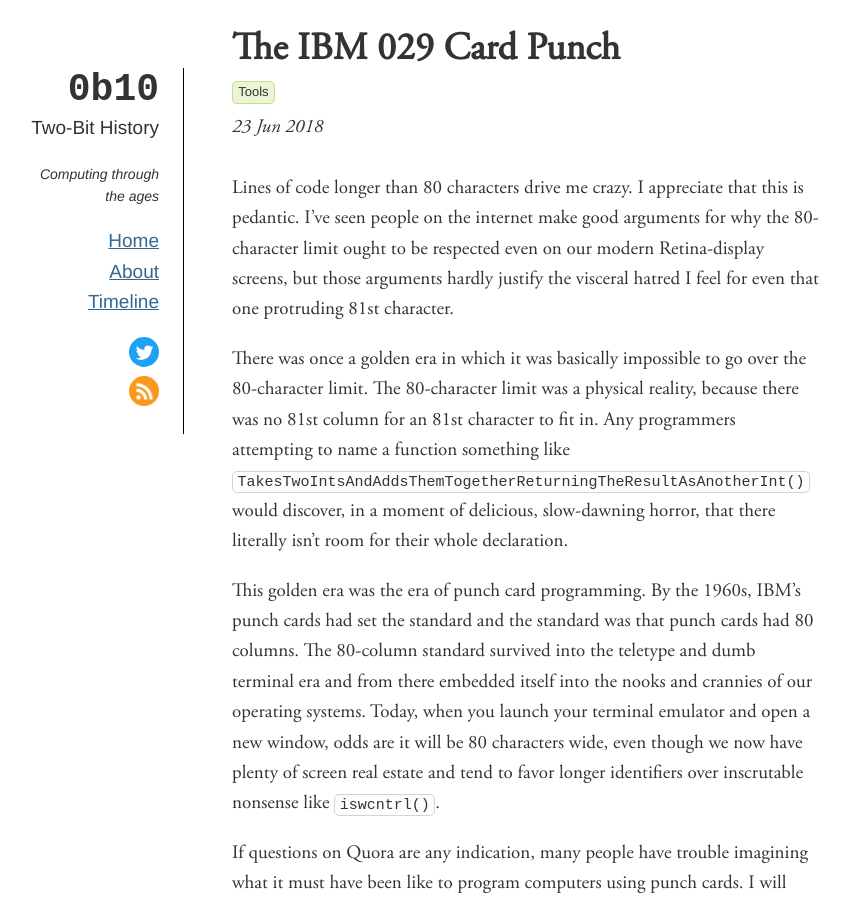
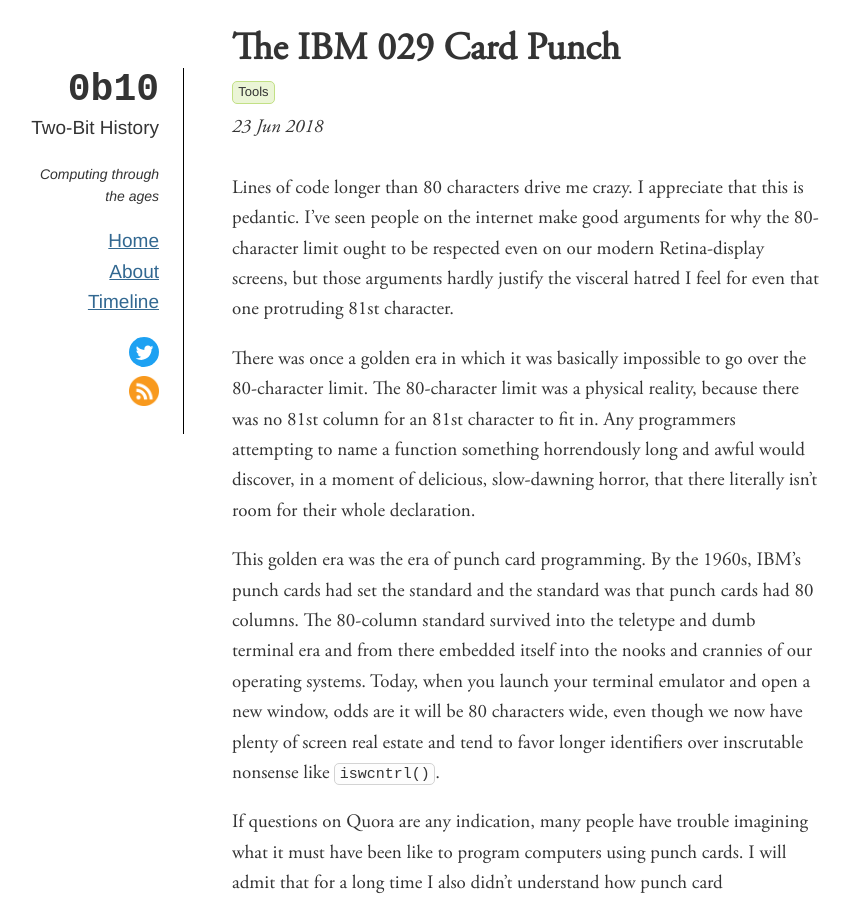
Before and after one commit to sinclairtarget/sinclairtarget.github.io, a Jekyll site: the page built from _posts/2018-06-23-ibm-029-card-punch.md, in a window 1280 px wide and 900 px high. Shown: the whole window, without its empty margins (114-964 px from the left). Built offline with Jekyll 4.4.1, drawn with Linux system fonts in a browser that asks for light colours.

Commit message:
Give up on long function name for now, not sure why overflow-wrap isn't working.

```diff
--- a/_posts/2018-06-23-ibm-029-card-punch.md
+++ b/_posts/2018-06-23-ibm-029-card-punch.md
@@ -15,8 +15,7 @@ that one protruding 81st character.
 There was once a golden era in which it was basically impossible to go over the
 80-character limit. The 80-character limit was a physical reality, because
 there was no 81st column for an 81st character to fit in. Any programmers
-attempting to name a function something like
-`TakesTwoIntsAndAddsThemTogetherReturningTheResultAsAnotherInt()` would
+attempting to name a function something horrendously long and awful would
 discover, in a moment of delicious, slow-dawning horror, that there literally
 isn't room for their whole declaration.
 <!--more-->
```
